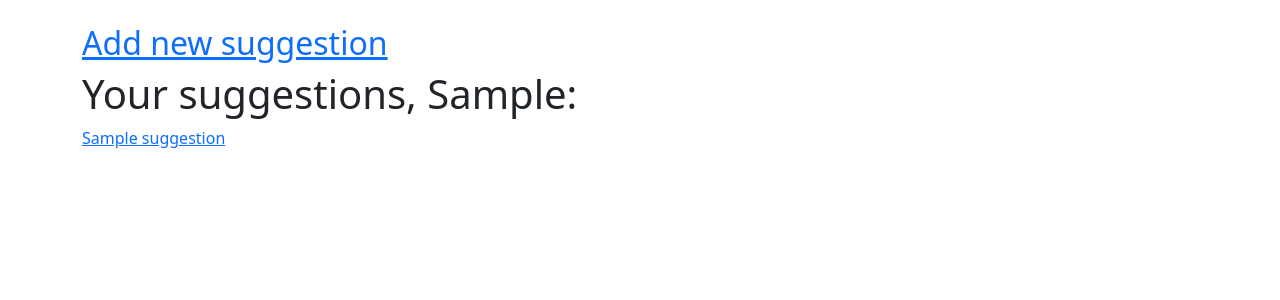
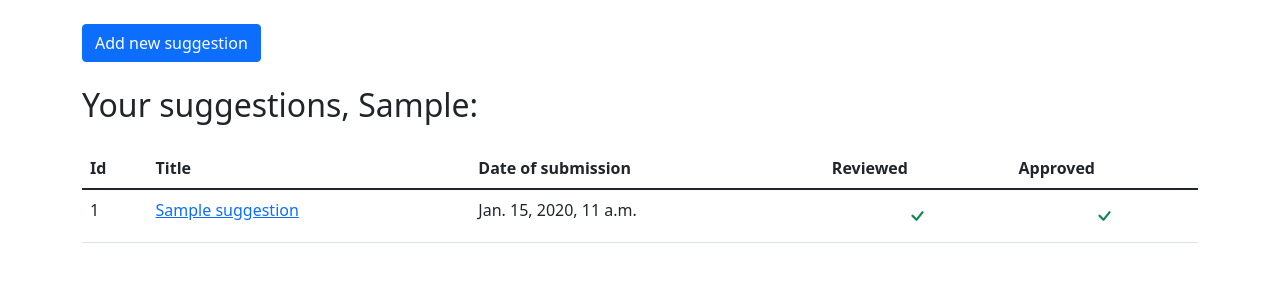
Before and after one commit to systenconti/Get2TalkAPP2, a Django app: page /suggestions/ in a window 1280 px wide. Shown: the part 56-356 px from the top of the page. Run offline with Django 4.2, Linux system fonts and the light colour scheme; a user stored in the database is signed in; tables that the repository leaves empty hold one stand-in row (values such as "Sample post").

Commit message:
Add bootstrap styling to suggestion.html and add_suggestion.html templates

```diff
--- a/get2talk/templates/base.html
+++ b/get2talk/templates/base.html
@@ -5,6 +5,7 @@
     <meta charset="UTF-8">
     <title>{% block title %}{% endblock %}</title>
     <link rel="stylesheet" href="https://cdn.jsdelivr.net/npm/bootstrap@5.1.3/dist/css/bootstrap.min.css">
+    <link rel="stylesheet" href="https://cdn.jsdelivr.net/npm/bootstrap-icons@1.10.5/font/bootstrap-icons.css">
     {% block css %}{% endblock %}
 </head>
 
--- a/get2talk/templates/suggestion.html
+++ b/get2talk/templates/suggestion.html
@@ -1,16 +1,56 @@
 {% extends 'base.html' %}
 
 {% block title %}Your suggestions{% endblock %}
+{% block css %}
+<style>
+    .table-container {
+        overflow-x: auto;
+    }
+
+    .icon-cell {
+        text-align: center;
+    }
+
+    .icon-cell i {
+        font-size: 1.5em;
+    }
+</style>
+{% endblock %}
 
 {% block content %}
 
 <a href="{% url 'new_suggestion' %}">
-    <h2>Add new suggestion</h2>
+    <button class="btn btn-primary">Add new suggestion</button>
 </a>
-<h1>Your suggestions, {{ user.first_name }}:</h1>
-{% for suggestion in suggestion_list %}
-<a href="{% url 'suggestion_detail' suggestion.pk %}">
-    <p>{{ suggestion }}</p>
-</a>
-{% endfor %}
+<h2 class="mt-4">Your suggestions, {{ user.first_name }}:</h2>
+<div class="table-container mt-4">
+    <table class="table table-hover">
+        <thead>
+            <tr>
+                <th>Id</th>
+                <th>Title</th>
+                <th>Date of submission</th>
+                <th>Reviewed</th>
+                <th>Approved</th>
+            </tr>
+        </thead>
+        <tbody>
+            {% for suggestion in suggestion_list %}
+            <tr>
+                <td>{{ suggestion.id }}</td>
+                <td>
+                    <a href="{% url 'suggestion_detail' suggestion.pk %}">
+                        {{ suggestion }}
+                    </a>
+                </td>
+                <td>{{ suggestion.date_submitted }}</td>
+                <td class="icon-cell">{% if suggestion.reviewed %}<i class="bi bi-check text-success"></i>{% else %}<i
+                        class="bi bi-x text-danger"></i>{% endif %}</td>
+                <td class="icon-cell">{% if suggestion.approved %}<i class="bi bi-check text-success"></i>{% else %}<i
+                        class="bi bi-x text-danger"></i>{% endif %}</td>
+            </tr>
+            {% endfor %}
+        </tbody>
+    </table>
+</div>
 {% endblock %}
--- a/mysite/settings.py
+++ b/mysite/settings.py
@@ -111,7 +111,7 @@ AUTH_PASSWORD_VALIDATORS = [
 
 LANGUAGE_CODE = 'en-us'
 
-TIME_ZONE = 'UTC'
+TIME_ZONE = 'Europe/Warsaw'
 
 USE_I18N = True
 
```
Also changed, not shown: get2talk/templates/add_suggestion.html (+32 -2 lines).
